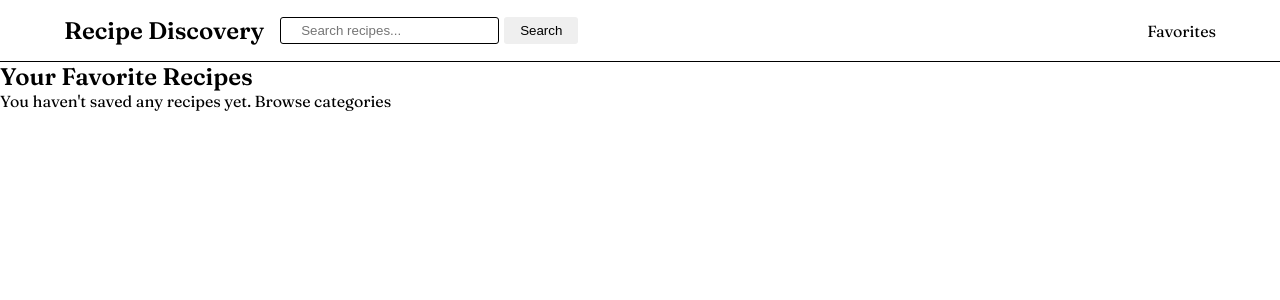
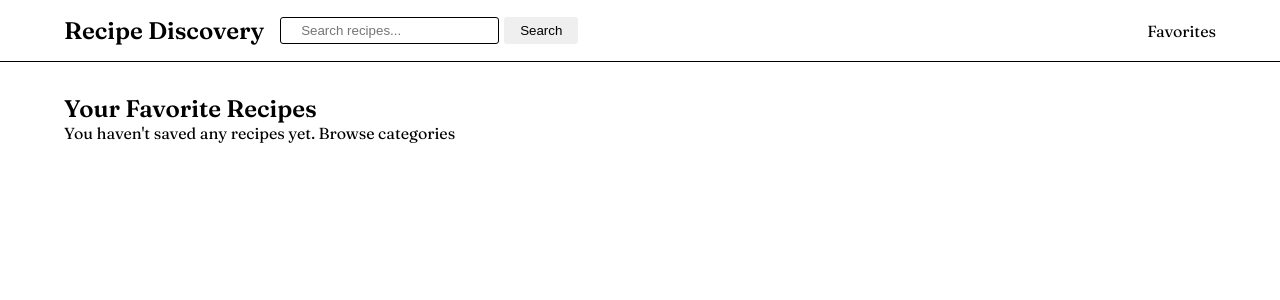
Before and after one commit to vbolden/Recipe_Discovery_App, a React (Vite) app: page /favorites in a window 1280 px wide. Shown: the top 300 px of the page. Built offline with nearby package versions, Linux system fonts and the light colour scheme.

Commit message:
added class names for styling

```diff
--- a/src/pages/Favorites.tsx
+++ b/src/pages/Favorites.tsx
@@ -38,11 +38,11 @@ function FavoritesPage() {
     }, [favorites]);
 
     return (
-        <div>
+        <div className="page">
             <h2>Your Favorite Recipes</h2>
             {favorites.length === 0 ?
                 <p>You haven't saved any recipes yet. <Link to="/" >Browse categories</Link></p>
-                : <div>
+                : <div className="grid">
                     {meals.map(meal => (
                         <div key={meal.idMeal} className="recipe-card">
                             <Link to={`/recipe/${meal.idMeal}`} >
```
